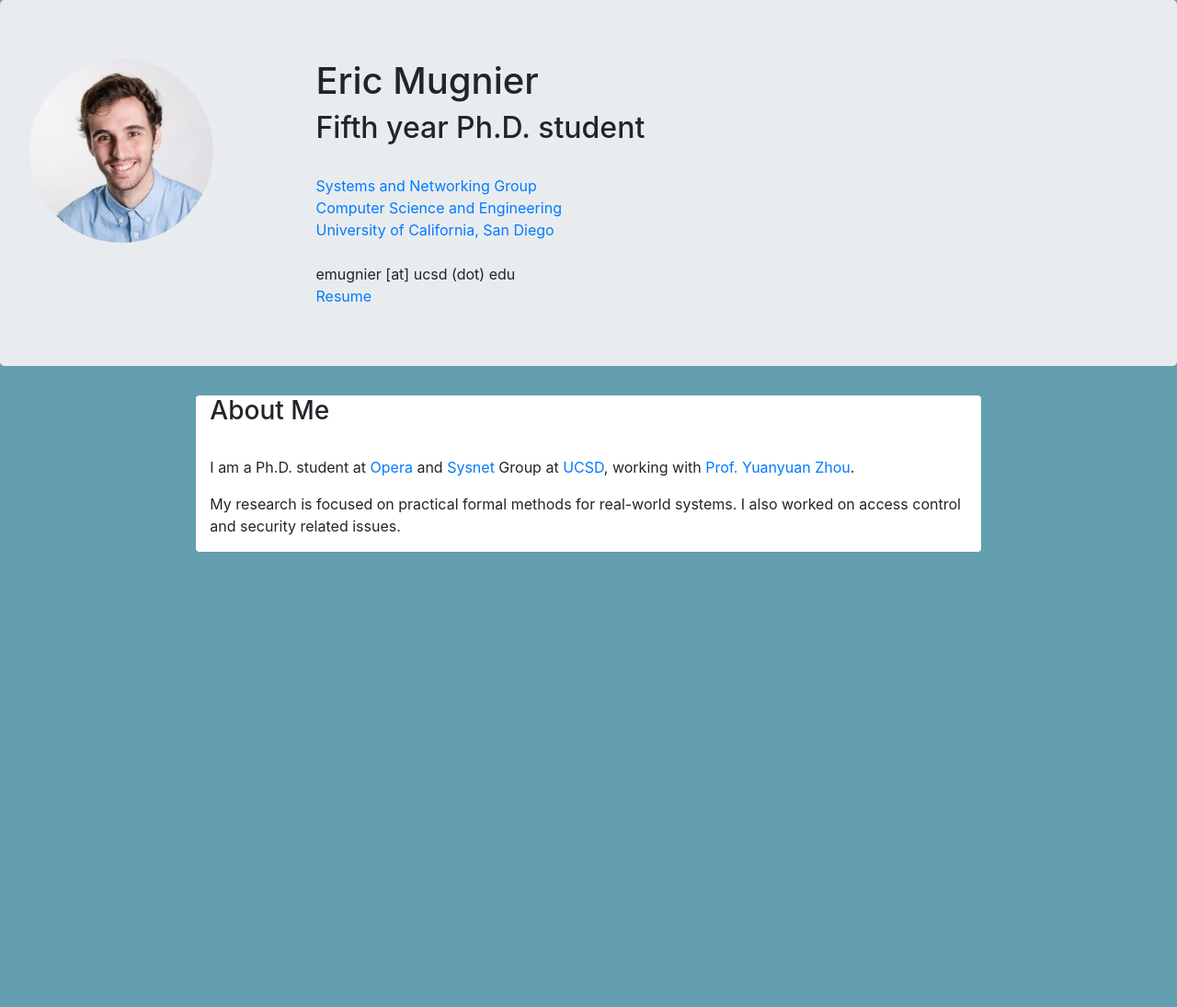
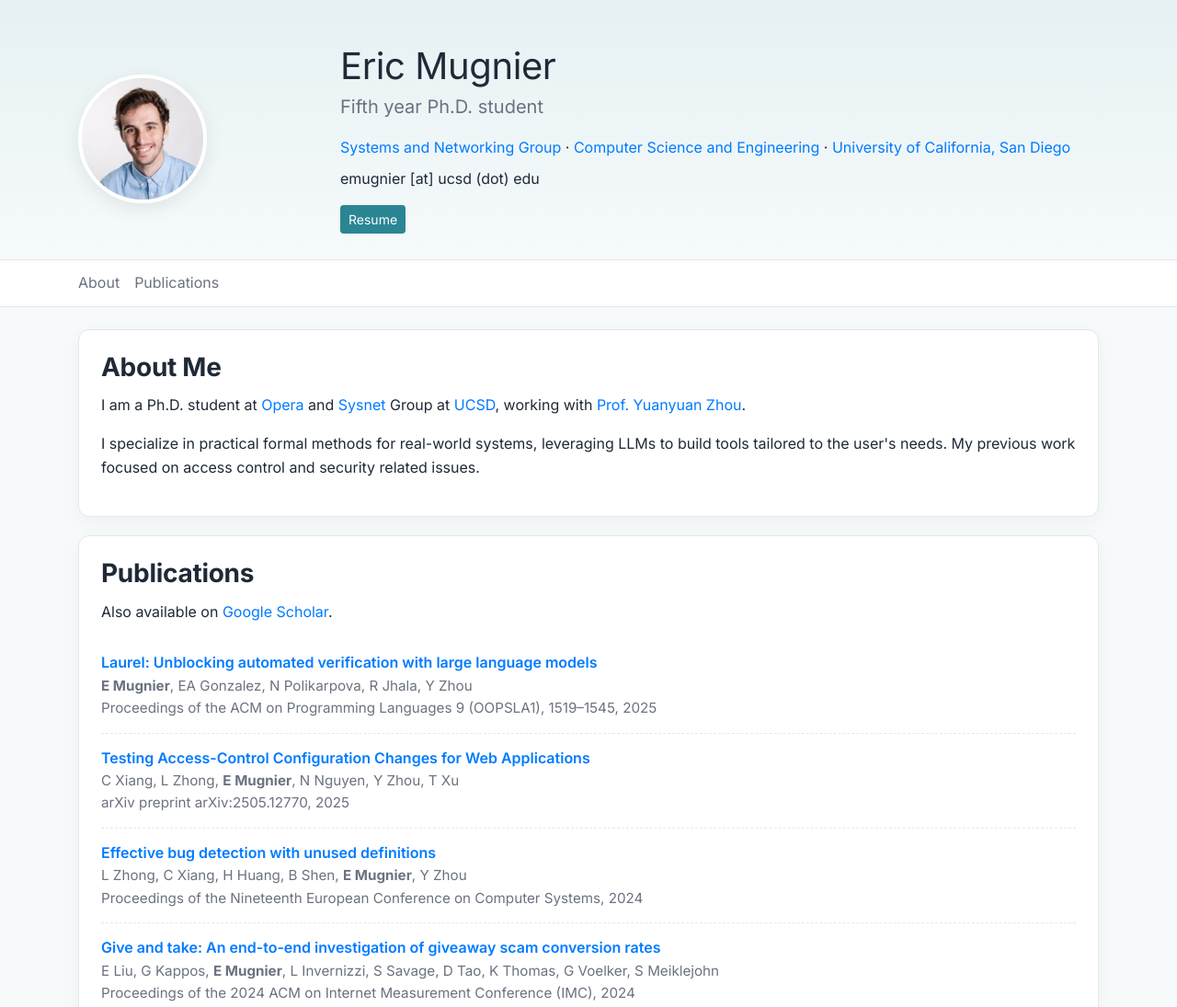
Before and after one commit to emugnier/emugnier.github.io, a plain HTML site: page index.html in a window 1280 px wide. Shown: the top 1095 px of the page at 92% size. Before the commit the page ends 800 px from the top, so only its background shows below. Drawn offline with nearby package versions, Linux system fonts and the light colour scheme.

Commit message:
change ui and add publications

```diff
--- a/index.html
+++ b/index.html
@@ -4,53 +4,95 @@
   <title>Eric Mugnier</title>
   <meta charset="utf-8">
   <meta name="viewport" content="width=device-width, initial-scale=1">
+  <link rel="preconnect" href="https://fonts.googleapis.com">
+  <link rel="preconnect" href="https://fonts.gstatic.com" crossorigin>
+  <link href="https://fonts.googleapis.com/css2?family=Inter:wght@300;400;600;700&family=Merriweather:wght@300;400;700&display=swap" rel="stylesheet">
+  <link rel="stylesheet" href="https://maxcdn.bootstrapcdn.com/bootstrap/4.1.3/css/bootstrap.min.css">
   <link rel="stylesheet" href="style.css">
-  <link rel="stylesheet" href="https://maxcdn.bootstrapcdn.com/bootstrap/4.1.3/css/bootstrap.min.css">
   <script src="https://ajax.googleapis.com/ajax/libs/jquery/3.3.1/jquery.min.js"></script>
   <script src="https://cdnjs.cloudflare.com/ajax/libs/popper.js/1.14.3/umd/popper.min.js"></script>
   <script src="https://maxcdn.bootstrapcdn.com/bootstrap/4.1.3/js/bootstrap.min.js"></script>
 </head>
-<body class="grey">
+<body>
 
-<div class="jumbotron">
-    <div class="row">
-            <div class="col-sm-3">
-                <img src="./photoResume.jpeg" class="rounded-circle"/>
-            </div>
-            <div class="col-sm-6 text-left">
-                <h1>Eric Mugnier</h1>
-                <h2>Fifth year Ph.D. student</h2>
-                <br>
-                <a href="https://www.sysnet.ucsd.edu/sysnet/">Systems and Networking Group</a><br>
-                <a href="https://cse.ucsd.edu/">Computer Science and Engineering</a><br>
-                <a href="https://www.ucsd.edu/">University of California, San Diego</a>
-                <br>
-                <br>
-                emugnier [at] ucsd (dot) edu
-                <br>
-                <a href="Resume.pdf">Resume</a><br>
-
-            </div>
-            <div class="col-sm-2">
-            </div>
-    </div>
-</div>
-
-<div class="container-fluid">
-  <div class="row">
-        <div class="col-sm-2">
+  <header class="hero">
+    <div class="container">
+      <div class="row align-items-center">
+        <div class="col-md-3 text-center text-md-left mb-3 mb-md-0">
+          <img src="./photoResume.jpeg" alt="Eric Mugnier" class="profile-photo rounded-circle">
         </div>
-    <div class="col-sm-8 rounded white">
-      <h3>About Me</h3>
-      <div>
-      <br>
-      <p>I am a Ph.D. student at <a href="http://opera.ucsd.edu/">Opera</a> and <a href="http://www.sysnet.ucsd.edu/sysnet/">Sysnet</a> Group at <a href="http://www.ucsd.edu/">UCSD</a>, working with <a href="http://cseweb.ucsd.edu/~yyzhou/">Prof. Yuanyuan Zhou</a>. </p>
-      <p>My research is focused on practical formal methods for real-world systems. I also worked on access control and security related issues.</p>
+        <div class="col-md-9">
+          <h1 class="mb-1">Eric Mugnier</h1>
+          <p class="lead mb-3">Fifth year Ph.D. student</p>
+          <p class="mb-2">
+            <a href="https://www.sysnet.ucsd.edu/sysnet/">Systems and Networking Group</a>
+            · <a href="https://cse.ucsd.edu/">Computer Science and Engineering</a>
+            · <a href="https://www.ucsd.edu/">University of California, San Diego</a>
+          </p>
+          <p class="mb-3">emugnier [at] ucsd (dot) edu</p>
+          <a class="btn btn-primary btn-sm" href="Resume.pdf">Resume</a>
+        </div>
       </div>
     </div>
-  </div>
-  <br>
-</div>
+  </header>
+
+  <nav class="section-nav">
+    <div class="container d-flex align-items-center">
+      <a href="#about" class="mr-3">About</a>
+      <a href="#publications">Publications</a>
+    </div>
+  </nav>
+
+  <main class="container my-4">
+    <section id="about" class="section-card">
+      <h3 class="section-title">About Me</h3>
+      <p>
+        I am a Ph.D. student at <a href="http://opera.ucsd.edu/">Opera</a> and
+        <a href="http://www.sysnet.ucsd.edu/sysnet/">Sysnet</a> Group at
+        <a href="http://www.ucsd.edu/">UCSD</a>, working with
+        <a href="http://cseweb.ucsd.edu/~yyzhou/">Prof. Yuanyuan Zhou</a>.
+      </p>
+      <p>
+        I specialize in practical formal methods for real-world systems,
+        leveraging LLMs to build tools tailored to the user's needs.
+        My previous work focused on access control and security related issues.
+      </p>
+    </section>
+
+    <section id="publications" class="section-card">
+      <h3 class="section-title">Publications</h3>
+      <p class="mb-3">
+        Also available on
+        <a href="https://scholar.google.com/citations?view_op=list_works&hl=en&authuser=1&user=qKEHXy0AAAAJ&gmla=AH8HC4xtKeaFPUrz_voESwtuylFL4YXMazUsHhFr17XC0bnU6jm70AMRB7lMZVolR5M-rmHjZfhHahllGfOuZwIpa60WqmlXC1MkcbI" target="_blank" rel="noopener">Google Scholar</a>.
+      </p>
+      <ul class="pub-list">
+        <li>
+          <div class="pub-title"><a href="https://arxiv.org/pdf/2405.16792" target="_blank" rel="noopener">Laurel: Unblocking automated verification with large language models</a></div>
+          <div class="pub-authors"><strong>E Mugnier</strong>, EA Gonzalez, N Polikarpova, R Jhala, Y Zhou</div>
+          <div class="pub-venue">Proceedings of the ACM on Programming Languages 9 (OOPSLA1), 1519–1545, 2025</div>
+        </li>
+        <li>
+          <div class="pub-title"><a href="https://arxiv.org/pdf/2505.12770" target="_blank" rel="noopener">Testing Access-Control Configuration Changes for Web Applications</a></div>
+          <div class="pub-authors">C Xiang, L Zhong, <strong>E Mugnier</strong>, N Nguyen, Y Zhou, T Xu</div>
+          <div class="pub-venue">arXiv preprint arXiv:2505.12770, 2025</div>
+        </li>
+        <li>
+          <div class="pub-title"><a href="https://dl.acm.org/doi/pdf/10.1145/3627703.3629576" target="_blank" rel="noopener">Effective bug detection with unused definitions</a></div>
+          <div class="pub-authors">L Zhong, C Xiang, H Huang, B Shen, <strong>E Mugnier</strong>, Y Zhou</div>
+          <div class="pub-venue">Proceedings of the Nineteenth European Conference on Computer Systems, 2024</div>
+        </li>
+        <li>
+          <div class="pub-title"><a href="https://dl.acm.org/doi/pdf/10.1145/3646547.3689005" target="_blank" rel="noopener">Give and take: An end-to-end investigation of giveaway scam conversion rates</a></div>
+          <div class="pub-authors">E Liu, G Kappos, <strong>E Mugnier</strong>, L Invernizzi, S Savage, D Tao, K Thomas, G Voelker, S Meiklejohn</div>
+          <div class="pub-venue">Proceedings of the 2024 ACM on Internet Measurement Conference (IMC), 2024</div>
+        </li>
+      </ul>
+    </section>
+  </main>
+
+  <footer class="text-center py-4 small text-muted">
+    © 2025 Eric Mugnier
+  </footer>
 
 </body>
 </html>
--- a/style.css
+++ b/style.css
@@ -1,15 +1,92 @@
-.grey {
-    background-color: rgba(70, 142, 160, 0.842);
+/* Base */
+:root {
+  --bg: #f6fafb;
+  --surface: #ffffff;
+  --text: #1f2937;
+  --muted: #6b7280;
+  --brand: #2a8692;
+  --brand-dark: #1f6670;
+  --border: #e5e7eb;
 }
 
-.white {
-    background-color: white;
+html, body {
+  height: 100%;
 }
 
-.right {
-    right: 50px;
+body {
+  background: var(--bg);
+  color: var(--text);
+  font-family: 'Inter', system-ui, -apple-system, Segoe UI, Roboto, Helvetica, Arial, 'Apple Color Emoji', 'Segoe UI Emoji', sans-serif;
+  line-height: 1.6;
 }
 
-#buttonCV {
-    margin-top: 40px;
+h1, h2, h3, h4 {
+  color: var(--text);
+  letter-spacing: -0.01em;
 }
+
+/* Header */
+.hero {
+  background: linear-gradient(180deg, rgba(42,134,146,0.08), rgba(42,134,146,0));
+  padding: 48px 0 28px;
+  border-bottom: 1px solid var(--border);
+}
+
+.profile-photo {
+  width: 140px;
+  height: 140px;
+  object-fit: cover;
+  border: 4px solid #fff;
+  box-shadow: 0 6px 20px rgba(0,0,0,0.08);
+}
+
+.lead { font-weight: 500; color: var(--muted); }
+
+.btn-primary {
+  background: var(--brand);
+  border-color: var(--brand);
+}
+.btn-primary:hover { background: var(--brand-dark); border-color: var(--brand-dark); }
+
+/* Section nav */
+.section-nav {
+  background: var(--surface);
+  border-bottom: 1px solid var(--border);
+}
+.section-nav a {
+  display: inline-block;
+  padding: 12px 0;
+  margin-right: 16px;
+  color: var(--muted);
+}
+.section-nav a:hover { color: var(--brand); text-decoration: none; }
+
+/* Cards */
+.section-card {
+  background: var(--surface);
+  border: 1px solid var(--border);
+  border-radius: 12px;
+  padding: 24px;
+  box-shadow: 0 6px 24px rgba(0,0,0,0.04);
+  margin-bottom: 20px;
+}
+
+.section-title {
+  margin-bottom: 12px;
+  font-weight: 700;
+}
+
+/* Publications */
+.pub-list {
+  list-style: none;
+  padding: 0;
+  margin: 0;
+}
+.pub-list li { padding: 14px 0; border-bottom: 1px dashed var(--border); }
+.pub-list li:last-child { border-bottom: 0; }
+
+.pub-title { font-weight: 600; }
+.pub-authors, .pub-venue { color: var(--muted); font-size: 0.95rem; }
+.pub-links { margin-top: 6px; }
+.pub-link { margin-right: 12px; }
+.pub-note { color: var(--muted); font-style: italic; }
```
